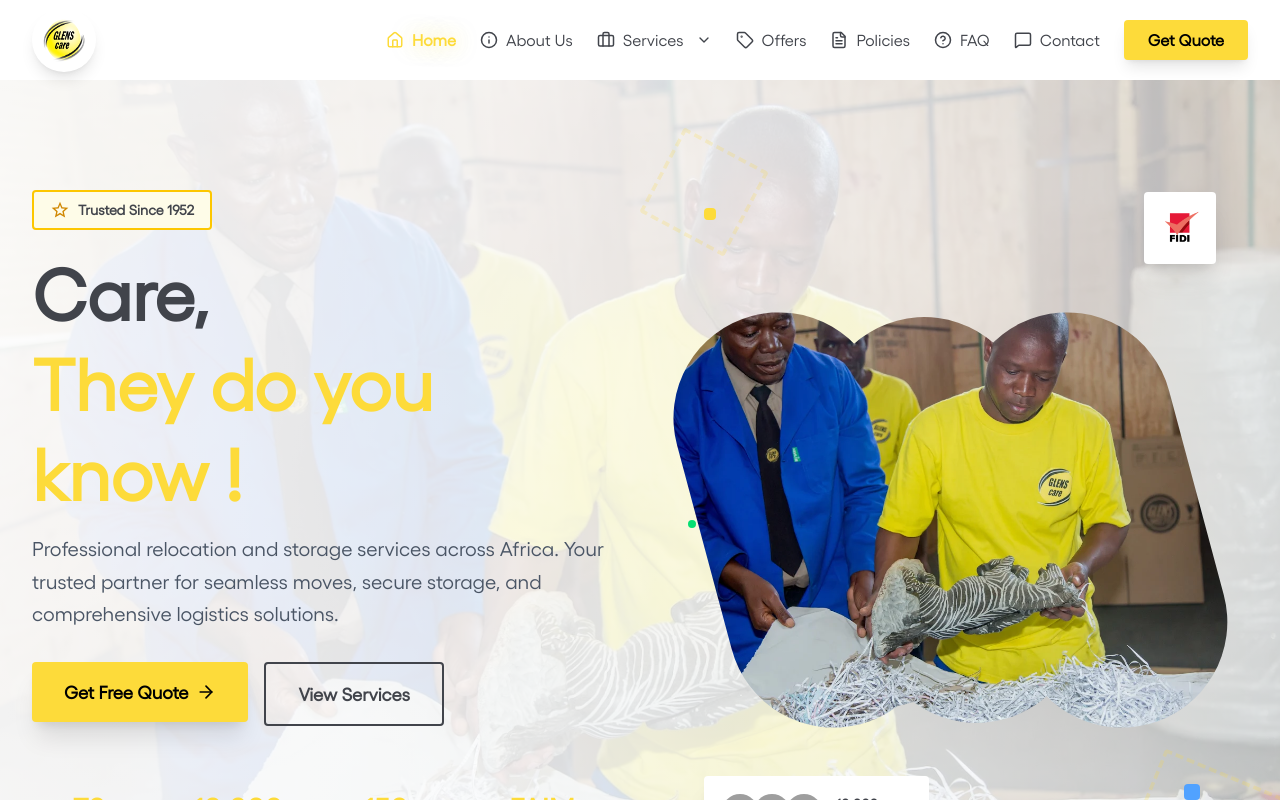
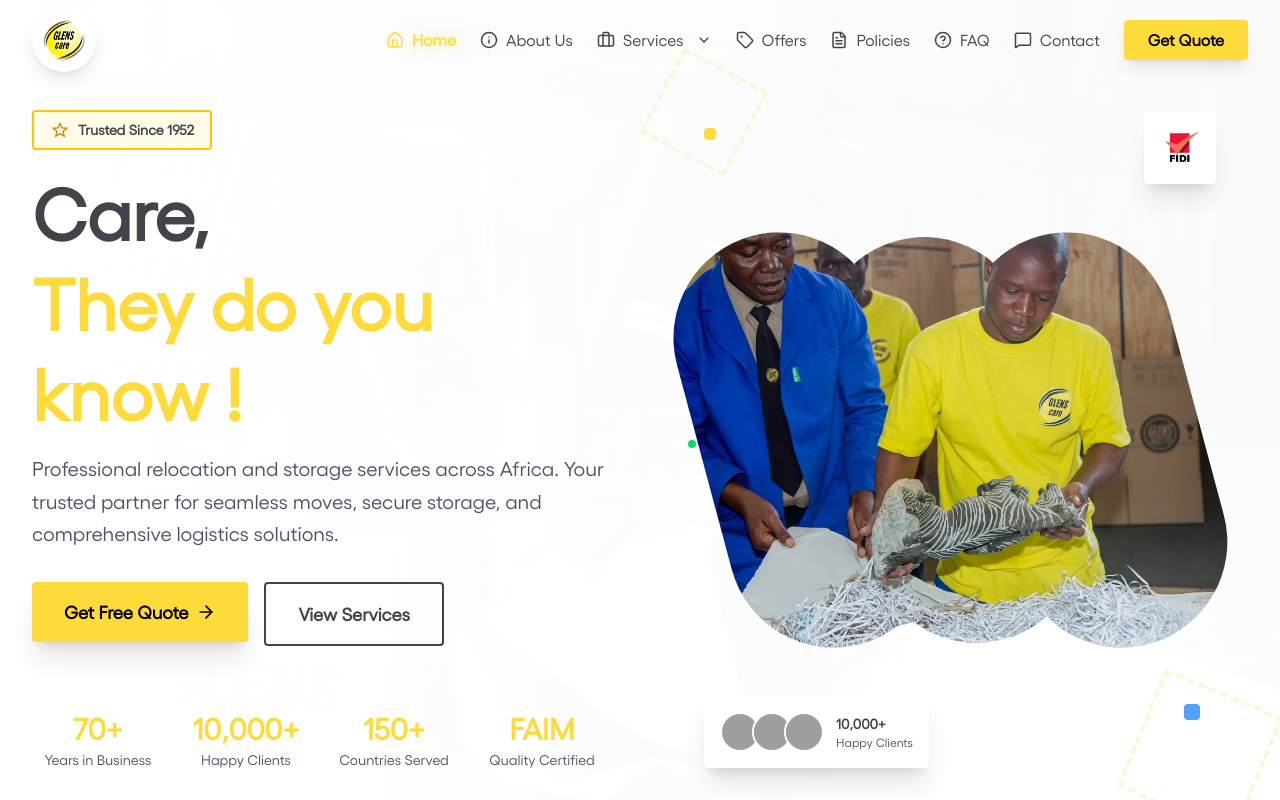
Before and after one commit to Mutombe/glenscare, a React (Vite) app in the folder website/: page / in a window 1280 px wide. Shown: the top 800 px of the page. Built offline with nearby package versions, Linux system fonts and the light colour scheme; grey boxes are pictures that could not be loaded.

Commit message:
homepage chanage

```diff
--- a/website/src/footer.jsx
+++ b/website/src/footer.jsx
@@ -1,21 +1,51 @@
-import React, { useState, useEffect } from 'react';
-import { BrowserRouter as Router, Routes, Route, Link, useLocation } from 'react-router-dom';
-import { motion, AnimatePresence } from 'framer-motion';
+import React, { useState, useEffect } from "react";
 import {
-  Menu, X, ChevronDown, Phone, Mail, MapPin, Facebook, Twitter, Linkedin,
-  Package, Globe, Truck, Building2, Archive, Warehouse, Train, Ship, Plane,
-  CheckCircle, Shield, Users, Clock, Award, ArrowRight, Star, Quote
-} from 'lucide-react';
-import { Toaster, toast } from 'sonner';
+  BrowserRouter as Router,
+  Routes,
+  Route,
+  Link,
+  useLocation,
+} from "react-router-dom";
+import { motion, AnimatePresence } from "framer-motion";
+import {
+  Menu,
+  X,
+  ChevronDown,
+  Phone,
+  Mail,
+  MapPin,
+  Facebook,
+  Twitter,
+  Linkedin,
+  Package,
+  Globe,
+  Truck,
+  Building2,
+  Archive,
+  Warehouse,
+  Train,
+  Ship,
+  Plane,
+  CheckCircle,
+  Shield,
+  Users,
+  Clock,
+  Award,
+  ArrowRight,
+  Star,
+  Quote,
+} from "lucide-react";
+import { Toaster, toast } from "sonner";
+import { FaXTwitter } from "react-icons/fa6";
 
 // Color Palette
 const colors = {
-  darkGray: '#41444B',
-  mediumGray: '#52575D',
-  yellow: '#FDDB3A',
-  cream: '#F6F4E6',
-  black: '#000000',
-  white: '#FFFFFF'
+  darkGray: "#41444B",
+  mediumGray: "#52575D",
+  yellow: "#FDDB3A",
+  cream: "#F6F4E6",
+  black: "#000000",
+  white: "#FFFFFF",
 };
 
 const Footer = () => (
@@ -23,26 +53,67 @@
     <div className="max-w-7xl mx-auto px-4 sm:px-6 lg:px-8">
       <div className="grid grid-cols-1 md:grid-cols-4 gap-8 mb-8">
         <div>
-          <h3 className="text-xl font-bold mb-4" style={{ color: colors.yellow }}>
+          <h3
+            className="text-xl font-bold mb-4"
+            style={{ color: colors.yellow }}
+          >
             Glens Care
           </h3>
           <p className="text-gray-400 mb-4">
-            Moving with care since 1952. Your trusted partner for relocations across Africa.
+            Moving with care since 1952. Your trusted partner for relocations
+            across Africa.
           </p>
           <div className="flex space-x-4">
-            <Facebook size={20} className="cursor-pointer hover:text-yellow-400 transition-colors" />
-            <Twitter size={20} className="cursor-pointer hover:text-yellow-400 transition-colors" />
-            <Linkedin size={20} className="cursor-pointer hover:text-yellow-400 transition-colors" />
+            <Facebook
+              size={20}
+              className="cursor-pointer hover:text-yellow-400 transition-colors"
+            />
+            <FaXTwitter
+              size={20}
+              className="cursor-pointer hover:text-yellow-400 transition-colors"
+            />
+            <Linkedin
+              size={20}
+              className="cursor-pointer hover:text-yellow-400 transition-colors"
+            />
           </div>
         </div>
 
         <div>
           <h4 className="font-semibold mb-4">Quick Links</h4>
           <ul className="space-y-2 text-gray-400">
-            <li><Link to="/about" className="hover:text-yellow-400 transition-colors">About Us</Link></li>
-            <li><Link to="/services/global-moves" className="hover:text-yellow-400 transition-colors">Services</Link></li>
-            <li><Link to="/policies" className="hover:text-yellow-400 transition-colors">Policies</Link></li>
-            <li><Link to="/faq" className="hover:text-yellow-400 transition-colors">FAQ</Link></li>
+            <li>
+              <Link
+                to="/about"
+                className="hover:text-yellow-400 transition-colors"
+              >
+                About Us
+              </Link>
+            </li>
+            <li>
+              <Link
+                to="/services/global-moves"
+                className="hover:text-yellow-400 transition-colors"
+              >
+                Services
+              </Link>
+            </li>
+            <li>
+              <Link
+                to="/policies"
+                className="hover:text-yellow-400 transition-colors"
+              >
+                Policies
+              </Link>
+            </li>
+            <li>
+              <Link
+                to="/faq"
+                className="hover:text-yellow-400 transition-colors"
+              >
+                FAQ
+              </Link>
+            </li>
           </ul>
         </div>
 
@@ -51,7 +122,11 @@
           <ul className="space-y-2 text-gray-400">
             <li className="flex items-start">
               <Phone size={16} className="mr-2 mt-1 flex-shrink-0" />
-              <span>+263 242 620711-5<br />08677009686</span>
+              <span>
+                +263 242 620711-5
+                <br />
+                08677009686
+              </span>
             </li>
             <li className="flex items-start">
               <Mail size={16} className="mr-2 mt-1 flex-shrink-0" />
@@ -76,8 +151,21 @@
       </div>
 
       <div className="border-t border-gray-800 pt-8 text-center text-gray-400">
-        <p>&copy; {new Date().getFullYear()} Glens Care. All rights reserved.</p>
+        <p>
+          &copy; {new Date().getFullYear()} Glens Care. All rights reserved.
+        </p>
         <p className="mt-2 text-sm">From crane to train, we do everything.</p>
+        <p className="mt-2 text-sm">
+          Designed by{" "}
+          <a
+            href="https://bitstudio.co.zw"
+            target="_blank"
+            rel="noopener noreferrer"
+            className="hover:text-yellow-400 transition-colors underline"
+          >
+            Bit Studio
+          </a>
+        </p>
       </div>
     </div>
   </footer>
--- a/website/src/home.jsx
+++ b/website/src/home.jsx
@@ -60,7 +60,7 @@
 const HomePage = () => {
   // Hero Background Carousel
   const [currentImageIndex, setCurrentImageIndex] = useState(0);
-  const heroBackgroundImages = ["/glens3.webp"];
+  const heroBackgroundImages = ["/glens3.webp", "/3.jpeg", "/4.jpeg", "/main.jpg"];
 
   useEffect(() => {
     const interval = setInterval(() => {
@@ -115,7 +115,7 @@
   return (
     <div className="pt-20">
       {/* Hero Section - Split Layout with Background Carousel */}
-      <section className="relative min-h-screen flex items-center overflow-hidden">
+      <section className="relative min-h-screen flex items-center overflow-hidden -mt-20">
         {/* Background Carousel */}
         <div className="absolute inset-0">
           <AnimatePresence mode="wait">
@@ -125,7 +125,7 @@
               animate={{ opacity: 1, scale: 1 }}
               exit={{ opacity: 0, scale: 0.95 }}
               transition={{ duration: 1.5 }}
-              className="absolute inset-0"
+              className="absolute inset-0 -top-20"
             >
               <img
                 src={heroBackgroundImages[currentImageIndex]}
@@ -134,7 +134,7 @@
                 loading="eager"
               />
               {/* Gradient overlay for better text readability */}
-              <div className="absolute inset-0 bg-gradient-to-r from-white/95 via-white/85 to-white/70"></div>
+              <div className="absolute inset-0 bg-gradient-to-r from-white/95 via-orange/85 to-white/70"></div>
             </motion.div>
           </AnimatePresence>
         </div>
--- a/website/src/nav.jsx
+++ b/website/src/nav.jsx
@@ -8,6 +8,8 @@
   CheckCircle, Shield, Users, Clock, Award, ArrowRight, Star, Quote, Home,
   Info, Briefcase, Tag, FileText, HelpCircle, MessageSquare
 } from 'lucide-react';
+import { TiThMenuOutline } from "react-icons/ti";
+import { CgMenuGridR } from "react-icons/cg";
 
 // Color Palette
 const colors = {
@@ -67,7 +69,7 @@
       <nav className={`fixed w-full z-50 transition-all duration-300 ${
         scrolled
           ? 'bg-white/80 backdrop-blur-lg shadow-lg'
-          : 'bg-white/60 backdrop-blur-md'
+          : 'bg-transparent'
       }`}>
         <div className="max-w-7xl mx-auto px-4 sm:px-6 lg:px-8">
           <div className="flex justify-between items-center h-20">
@@ -177,7 +179,7 @@
               className="md:hidden z-50 relative"
               style={{ color: colors.darkGray }}
             >
-              {isOpen ? <X size={28} /> : <Menu size={28} />}
+              {isOpen ? <X size={28} /> : <TiThMenuOutline size={28} />}
             </button>
           </div>
         </div>
```
